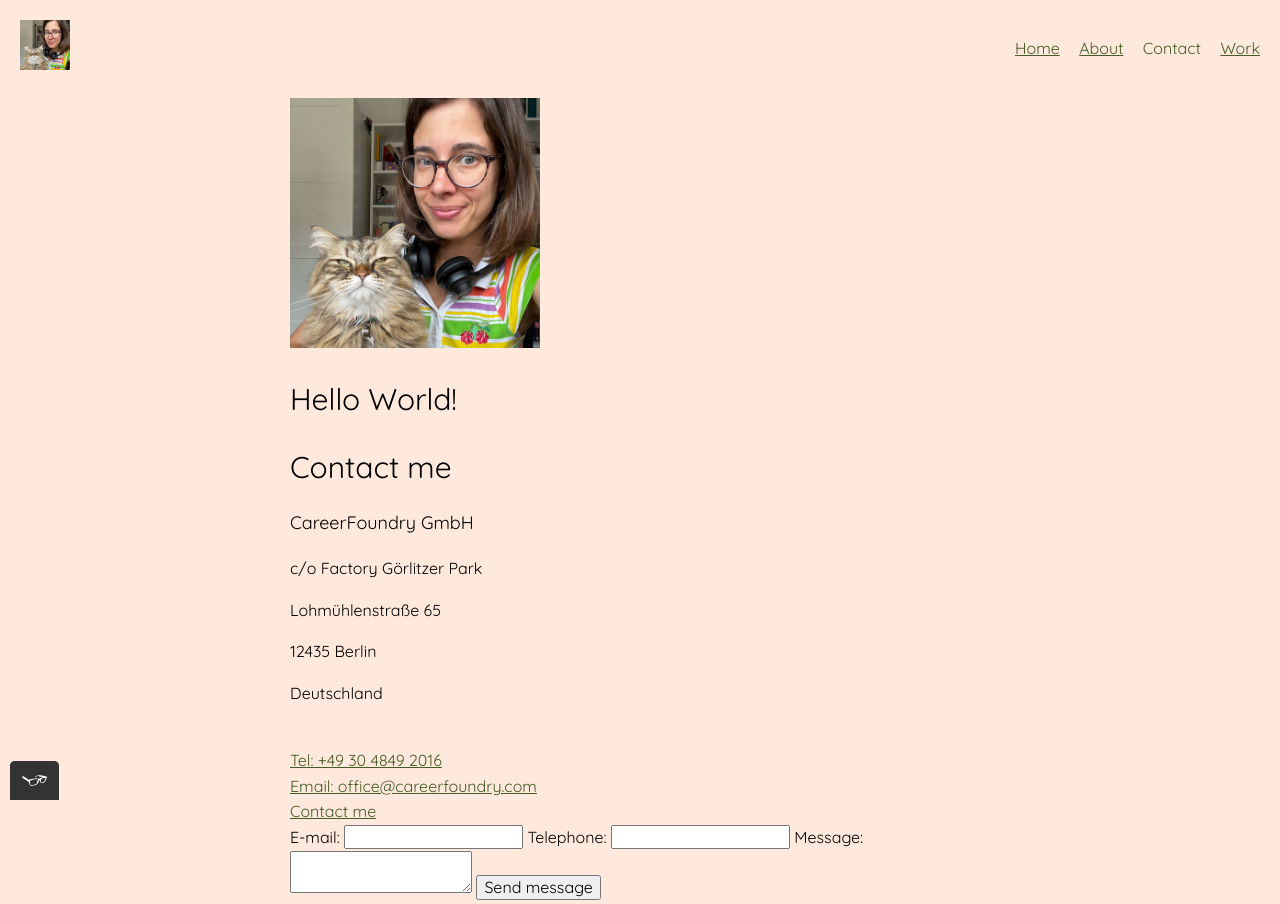
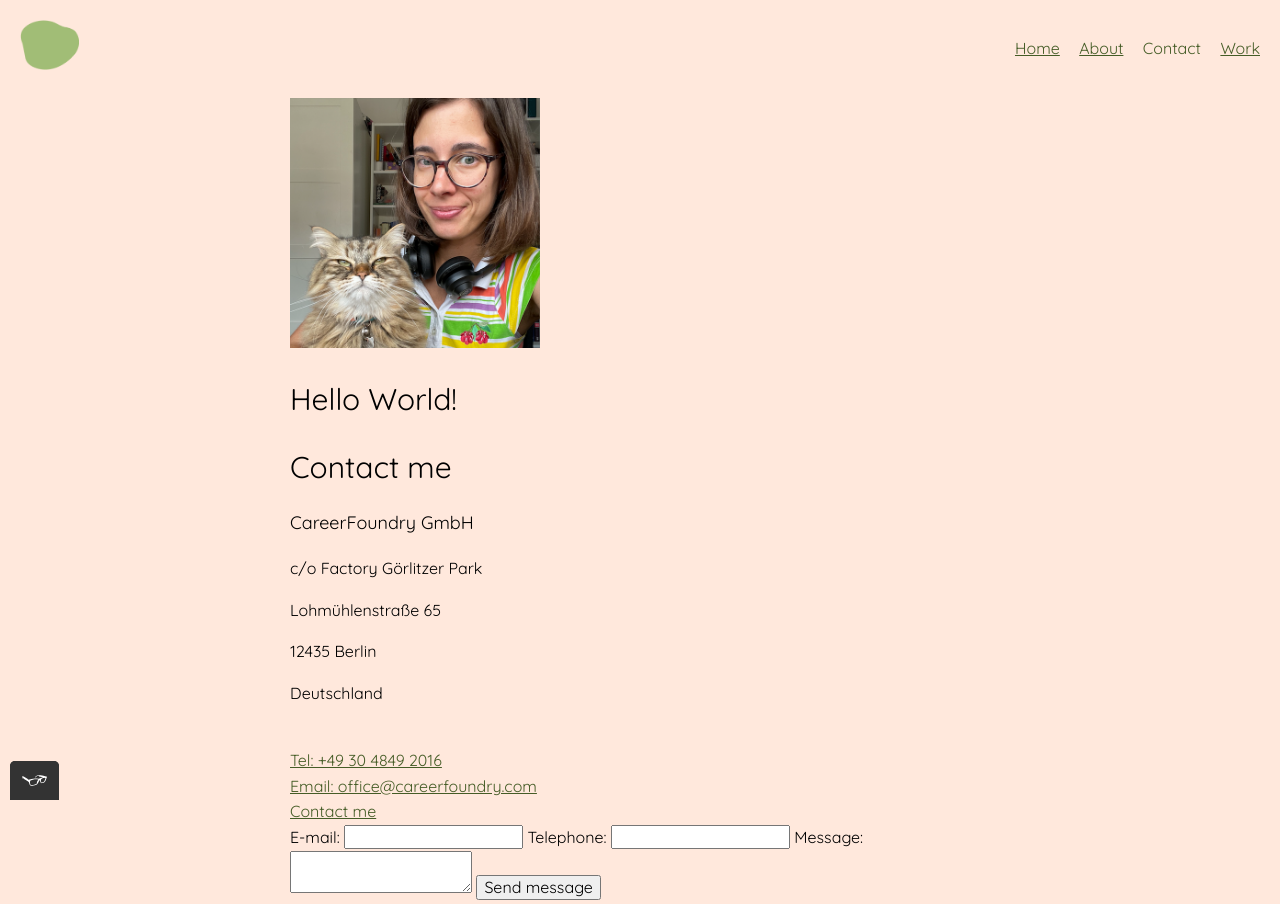
Before and after one commit to camisev25/csc-portfolio, a plain HTML site: page contact.html in a window 1280 px wide. Shown: the top 904 px of the page. Drawn offline with nearby package versions, Linux system fonts and the light colour scheme.

Commit message:
Updated image code so they don't break

```diff
--- a/contact.html
+++ b/contact.html
@@ -14,7 +14,7 @@
     <body>
         <header class="page-header">
             <!-- Add my logo here -->
-            <img src="img/camila-portrait.png" alt="Camila's logo in the shape of a green pear" class="page-header__item page-header__logo">
+            <img src="img/Untitled-2_21.png" alt="Camila's logo in the shape of a green pear" class="page-header__item page-header__logo">
             <nav class="main-navigation page-header__item">
                 <ul role="menubar" class="navigation-list">
                     <li role="presentation">
@@ -34,7 +34,7 @@
         </header>
         <div class="about">
             <!-- Add my Portrait image here -->
-            <img src="/img/camila-portrait.png" class="profile__portrait_about" alt="my portrait image">
+            <img src="img/camila-portrait.png" class="profile__portrait_about" alt="my portrait image">
             <h1>Hello World!</h1>
             <!-- Add relevant contact info here here -->
         </div>
```
Also changed, not shown: about.html (+1 -1 lines), index.html (+2 -2 lines).
